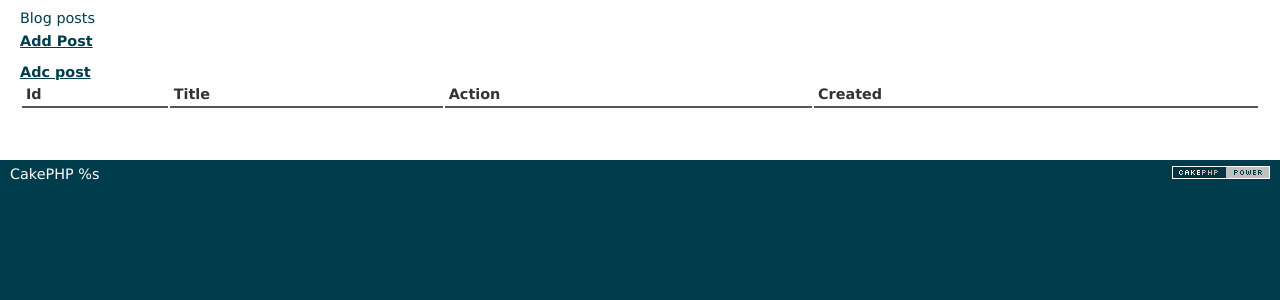
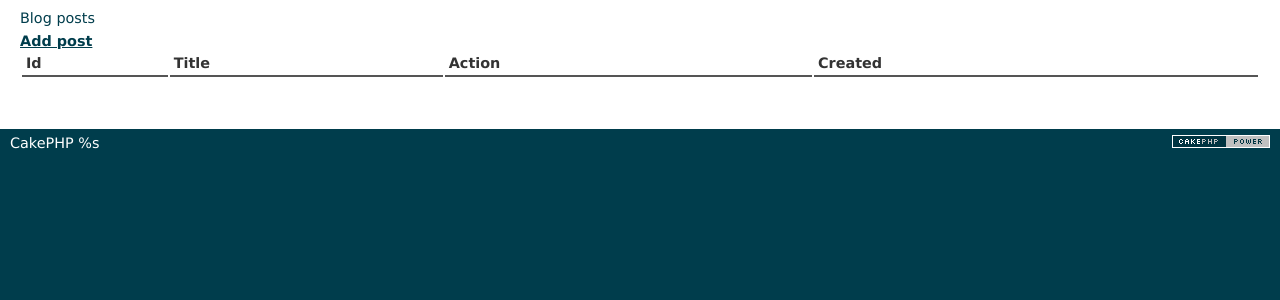
Before and after one commit to Joao-Henrique-Barbosa/BLOG-cake, a CakePHP app: the page made by cakephp-2.10.24/app/View/Posts/index.ctp in a window 1280 px wide. Shown: the part 47-347 px from the top of the page. Run offline with PHP 8.4 and a stand-in for CakePHP, Linux system fonts and the light colour scheme; the template is opened without the code that fills it, so the values that code supplies are empty; some libraries are stand-ins or nearby versions.

Commit message:
Tratamento das funcionalidades

```diff
--- a/cakephp-2.10.24/app/View/Pages/home.ctp
+++ b/cakephp-2.10.24/app/View/Pages/home.ctp
@@ -1,2 +1,2 @@
 <div id="principal"></div>
-<button type="submit" class="btn btn-default" onclick="buscar_post()">Buscar post</button>
+<button type="submit" class="btn btn-default" onclick="buscar_post()">Search</button>
--- a/cakephp-2.10.24/app/View/Posts/index.ctp
+++ b/cakephp-2.10.24/app/View/Posts/index.ctp
@@ -1,6 +1,5 @@
 <h1>Blog posts</h1>
-<p><?php echo $this->Html->link("Add Post", array('action' => 'add')); ?></p>
-<a href="#" onclick='add_post();'>Adc post</a>
+<a href="#" onclick='add_post();'>Add post</a>
 <table>
     <tr>
         <th>Id</th>
@@ -16,17 +15,10 @@
     <tr>
         <td><?php echo $post['Post']['id']; ?></td>
         <td>
-            <?php echo $this->Html->link($post['Post']['title'], array('action' => 'view', $post['Post']['id']));?>
-            <a href="#" onclick='view_post(<?=$post['Post']['id'];?>);'>this post</a>
+            <a href="#" onclick='view_post(<?=$post['Post']['id'];?>);'><?=$post['Post']['title']?></a>
         </td>
         <td>
-        <a href="#" onclick='deletar(<?=$post['Post']['id'];?>);'>Deletar</a>
-            <?php echo $this->Form->postLink(
-                'Delete',
-                array('action' => 'delete', $post['Post']['id']),
-                array('confirm' => 'Are you sure?')
-
-            )?>
+        <a href="#" onclick='deletar(<?=$post['Post']['id'];?>);'>Delete</a>
             <a href="#" onclick='editar_post(<?=$post['Post']['id'];?>);'>Edit</a>
         </td>
         <td><?php echo $post['Post']['created']; ?></td>
--- a/cakephp-2.10.24/app/webroot/js/app.js
+++ b/cakephp-2.10.24/app/webroot/js/app.js
@@ -19,7 +19,7 @@
         content: 'url:http://localhost/cake_2_0/cakephp-2.10.24/posts/edit/'+id,
         buttons:{
             ok: function(){
-                var form = $('#Post');
+                var form = $('#PostEditForm');
                 $.ajax({
                     type: "POST",
                     url: "http://localhost/cake_2_0/cakephp-2.10.24/posts/edit/"+id,
@@ -47,7 +47,7 @@
         content:   'url:http://localhost/cake_2_0/cakephp-2.10.24/posts/add',
         buttons:{
             ok: function(){
-                var form = $('#post');
+                var form = $('#PostAddForm');
                 $.ajax({
                     type: "POST",
                     url: "http://localhost/cake_2_0/cakephp-2.10.24/posts/add",
@@ -79,17 +79,22 @@
 function deletar(id){
     $.confirm({
         title: 'Title',
+        content: 'Realmente deseja deletar o post '+id+'?',
         buttons:{
             ok: function(){
+                var form = $('#PostEditForm');
                 $.ajax({
                     url: "http://localhost/cake_2_0/cakephp-2.10.24/posts/delete/"+id,
-                    type: "DELETE",
+                    type: "POST",
                     success: function (data) {
                         buscar_post();
                     },
                     async: true
                 });
             },
+            cancel: function(){
+                    buscar_post()
+            },
         },
         columnClass: 'medium',
     });
```
Also changed, not shown: cakephp-2.10.24/app/View/Posts/add.ctp (+1 -13 lines).
